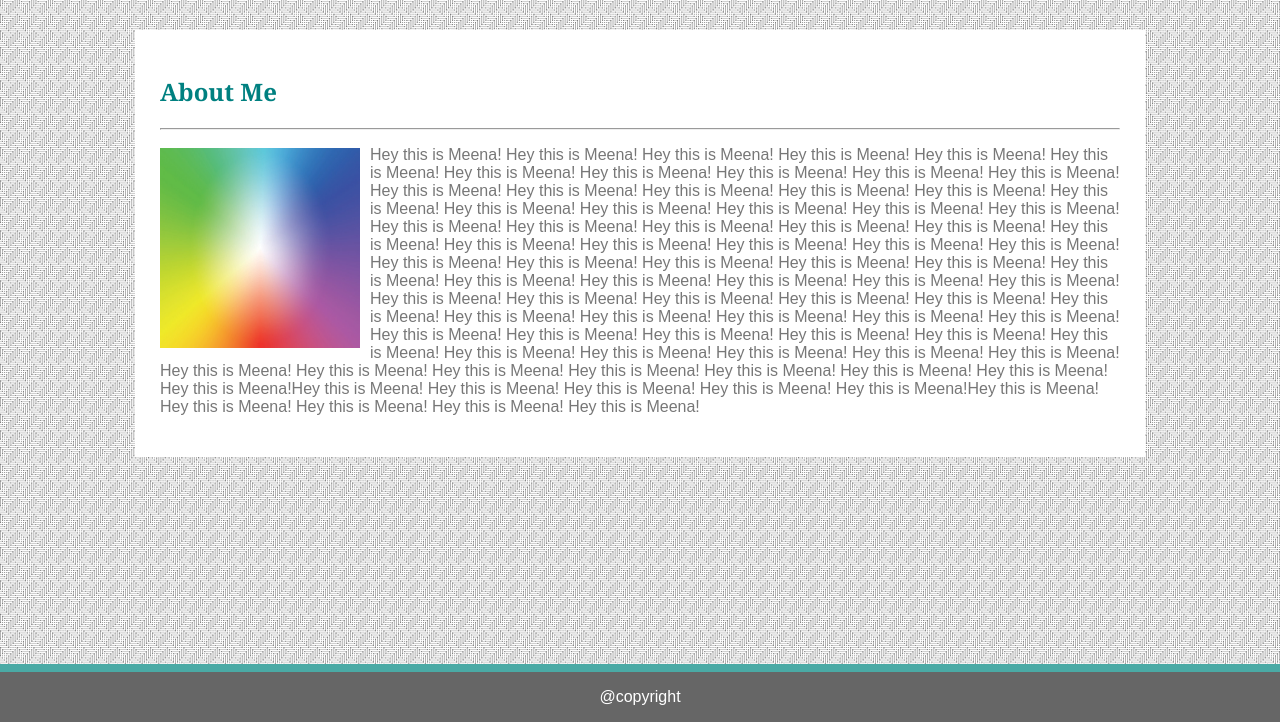
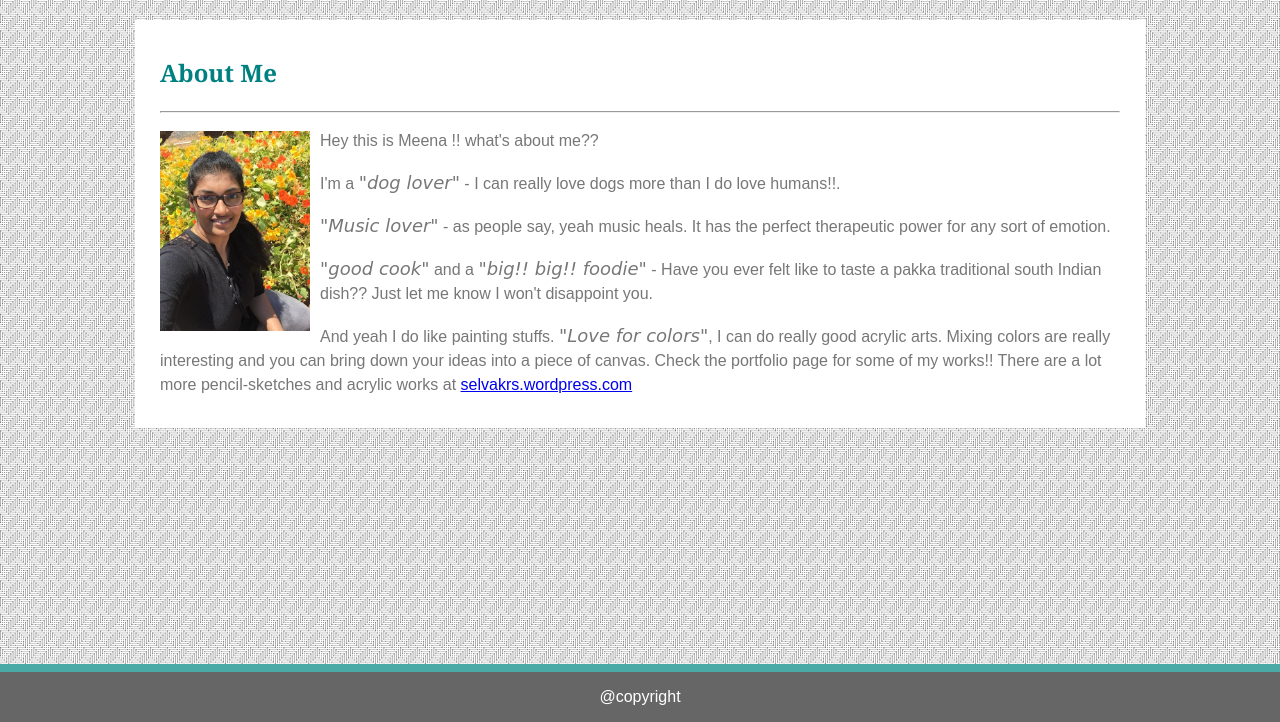
Before and after one commit to ProgrammerSpace/Basic-Portfolio, a plain HTML site: page index.html in a window 1280 px wide. Shown: the part 78-800 px from the top of the page. Drawn offline with Linux system fonts and the light colour scheme.

Commit message:
Final Update

```diff
--- a/assets/css/style.css
+++ b/assets/css/style.css
@@ -39,9 +39,14 @@ section {
     width: 960px;
     background-color: white;
     margin: auto;
-    padding: 25px;
+    padding: 15px 25px;
     position: relative;
-    top: 100px;
+    top: 90px;
+}
+span {
+    font-style: italic;
+    font-family: cursive;
+    font-size: 18px;
 }
 footer {
     position: fixed;
@@ -59,6 +64,14 @@ footer {
 }
 .port_img {
     margin: 25px;
+    padding-bottom: 100px;
+    background-color: burlywood;
+}
+.bio {
+    line-height: 1.5;
+}
+.narrow {
+    padding-right: 50px;
 }
 .imgs {
     position: relative;
--- a/index.html
+++ b/index.html
@@ -19,41 +19,23 @@
             </nav>
         </div>
     </header>
-    <section>
+    <section class="bio">
         <h1>About Me</h1>
         <hr>
-        <img class="index_img" src="assets/images/img.jpg" alt="Image" width="200" height="200">
-        <p> Hey this is Meena! Hey this is Meena! Hey this is Meena! Hey this is Meena! Hey this is Meena! Hey this
-            is
-            Meena! Hey this is Meena! Hey this is Meena! Hey this is Meena! Hey this is Meena! Hey this is Meena!
-            Hey
-            this
-            is Meena! Hey this is Meena! Hey this is Meena! Hey this is Meena! Hey this is Meena! Hey this is Meena!
-            Hey
-            this is Meena! Hey this is Meena! Hey this is Meena! Hey this is Meena! Hey this is Meena! Hey this is
-            Meena!
-            Hey this is Meena! Hey this is Meena! Hey this is Meena! Hey this is Meena! Hey this is Meena! Hey this
-            is
-            Meena! Hey this is Meena! Hey this is Meena! Hey this is Meena! Hey this is Meena! Hey this is Meena!
-            Hey
-            this
-            is Meena! Hey this is Meena! Hey this is Meena! Hey this is Meena! Hey this is Meena! Hey this is Meena!
-            Hey
-            this is Meena! Hey this is Meena! Hey this is Meena! Hey this is Meena! Hey this is Meena! Hey this is
-            Meena!
-            Hey this is Meena! Hey this is Meena! Hey this is Meena! Hey this is Meena! Hey this is Meena! Hey this
-            is
-            Meena! Hey this is Meena! Hey this is Meena! Hey this is Meena! Hey this is Meena! Hey this is Meena!
-            Hey
-            this
-            is Meena! Hey this is Meena! Hey this is Meena! Hey this is Meena! Hey this is Meena! Hey this is Meena!
-            Hey
-            this is Meena! Hey this is Meena! Hey this is Meena! Hey this is Meena! Hey this is Meena! Hey this is
-            Meena!
-            Hey this is Meena! Hey this is Meena! Hey this is Meena! Hey this is Meena! Hey this is Meena!Hey this
-            is Meena! Hey this is Meena! Hey this is Meena! Hey this is Meena! Hey this is Meena!Hey this is Meena!
-            Hey this is Meena! Hey this is Meena! Hey this is Meena! Hey this is Meena!
-        </p>
+        <img class="index_img" src="assets/images/IMG_9780.JPG" alt="Image" width="150" height="200">
+        <p> Hey this is Meena !! what's about me?? </p>
+        <p>I'm a <span>"dog lover"</span> - I can really love dogs more than I do love humans!!.</p>
+        <p><span>"Music lover"</span> - as people say, yeah music heals. It has the perfect therapeutic
+            power for any
+            sort of emotion.</p>
+        <p><span>"good cook"</span> and a <span>"big!! big!! foodie"</span> - Have you ever felt like to
+            taste a pakka
+            traditional south Indian dish?? Just let me know I won't disappoint you.</p>
+        <p>And yeah I do like painting stuffs. <span>"Love for colors"</span>, I can do really good acrylic
+            arts. Mixing
+            colors are really interesting and you can bring down your ideas into a piece of canvas. Check the portfolio
+            page for some of my works!! There are a lot more pencil-sketches and acrylic works at <a
+                href="https://selvakrs.wordpress.com/"> selvakrs.wordpress.com </a></p>
     </section>
     <footer>
         <p>@copyright</p>
```
Also changed, not shown: portfolio.html (+10 -10 lines), assets/images/IMG_9780.JPG (added), assets/images/colors.jpg (added), assets/images/couple.jpg (added), assets/images/multi_canvas.jpg (added), assets/images/panda.jpg (added), assets/images/puppy_sketch.jpg (added).
